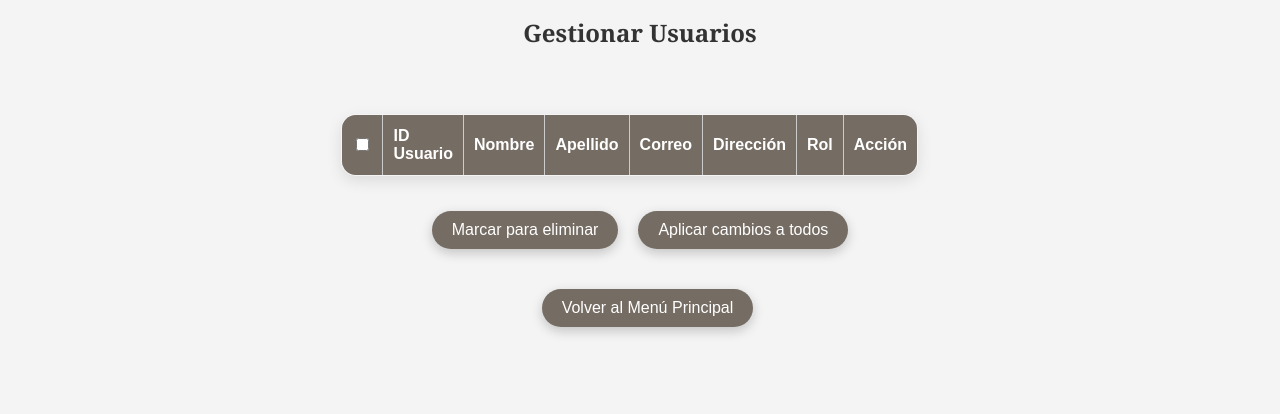
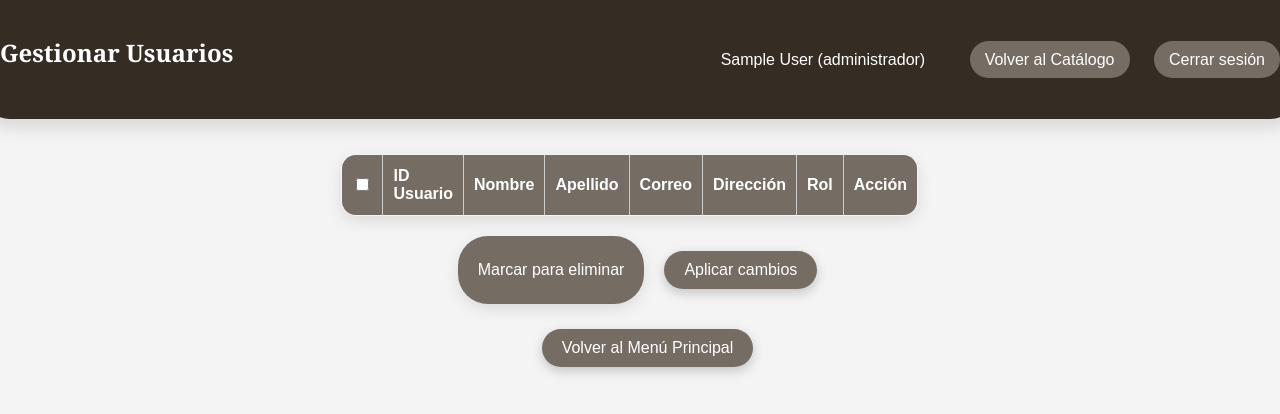
Before and after one commit to JNArrazola/library-system, a PHP site: page /pages/manage_users.php in a window 1280 px wide. Shown: the top 414 px of the page. Run offline with PHP 8.4, Linux system fonts and the light colour scheme; the visitor is signed in with stand-in values (Sample User, id 1); data that the repository does not hold is empty.

Commit message:
more views

```diff
--- a/pages/login.php
+++ b/pages/login.php
@@ -35,7 +35,7 @@
 <head>
     <meta charset="UTF-8">
     <meta name="viewport" content="width=device-width, initial-scale=1.0">
-    <link rel="stylesheet" href="../styles/login.css">
+    <link rel="stylesheet" href="../styles/login.css?v=<?php echo time(); ?>">
     <title>Inicio de Sesión</title>
 </head>
 <body>
--- a/pages/manage_users.php
+++ b/pages/manage_users.php
@@ -89,7 +89,6 @@
 $users = $stmt->fetchAll();
 ?>
 
-
 <!DOCTYPE html>
 <html lang="es">
 <head>
@@ -97,6 +96,7 @@
     <meta name="viewport" content="width=device-width, initial-scale=1.0">
     <title>Gestionar Usuarios</title>
     <link rel="stylesheet" href="../styles/manage_users.css?v=<?= time(); ?>">
+
        <script>
     const confirmDeleteMessage = <?php echo ($_SESSION['rol'] === 'administrador') ? "'¿Estás seguro de que quieres realizar esta eliminación?'" : "'¿Estás seguro de que quieres solicitar la eliminación?'"; ?>;
     const confirmUpdateMessage = <?php echo ($_SESSION['rol'] === 'administrador') ? "'¿Estás seguro de que quieres aplicar los cambios?'" : "'¿Estás seguro de que quieres solicitar esta actualización?'"; ?>;
@@ -130,10 +130,16 @@
         checkboxes.forEach(checkbox => checkbox.checked = source.checked);
     }
 </script>
-
 </head>
 <body>
+    <header>
         <h1>Gestionar Usuarios</h1>
+        <div class="user-menu">
+            <span><?= htmlspecialchars($_SESSION['nombre']) ?> (<?= htmlspecialchars($_SESSION['rol']) ?>)</span>
+            <a href="catalog.php" class="catalog-link">Volver al Catálogo</a>
+            <a href="../config/logout.php" class="logout-button">Cerrar sesión</a>
+        </div>
+    </header>
 
     <?php if ($success_message): ?>
         <p class="success"><?= htmlspecialchars($success_message) ?></p>
@@ -186,28 +192,15 @@
             </tbody>
         </table>
 
-    <?php if ($_SESSION['rol'] === 'administrador'): ?>
-        <div class="button-group" style="display: flex; gap: 10px; margin-top: 20px;">
-            <button type="button" id="select_button" onclick="toggleDeletionMode()">Marcar para eliminar</button>
-            <button type="submit" id="submit_button" onclick="return confirmUpdate();">Aplicar cambios a todos</button>
+        <div class="button-group">
+            <button type="button" onclick="toggleDeletionMode()">Marcar para eliminar</button>
+            <button type="submit" id="submit_button" onclick="return confirmUpdate();">Aplicar cambios</button>
             <button type="submit" id="delete_button" style="display:none;" onclick="return confirmDeletion();">Eliminar seleccionados</button>
         </div>
-    <?php elseif ($_SESSION['rol'] === 'bibliotecario'): ?>
-        <div class="button-group" style="display: flex; gap: 10px; margin-top: 20px;">
-            <button type="button" id="select_button" onclick="toggleDeletionMode()">Marcar para eliminar</button>
-            <button type="submit" id="submit_button" onclick="return confirmUpdate();">Enviar todos los cambios</button>
-            <button type="submit" id="delete_button" style="display:none;" onclick="return confirmDeletion();">Enviar solicitudes de eliminación</button>
-        </div>
-    <?php endif; ?>
     </form>
 
-
     <div class="return-menu">
-        <?php if ($_SESSION['rol'] === 'administrador'): ?>
-            <a href="administrators/admin_dashboard.php" class="return-button">Volver al Menú Principal</a>
-        <?php elseif ($_SESSION['rol'] === 'bibliotecario'): ?>
-            <a href="librarians/librarian_dashboard.php" class="return-button">Volver al Menú Principal</a>
-        <?php endif; ?>
+        <a href="catalog.php" class="return-button">Volver al Menú Principal</a>
     </div>
 </body>
 </html>
--- a/styles/manage_users.css
+++ b/styles/manage_users.css
@@ -19,6 +19,43 @@
     padding: 20px;
     box-shadow: 0 10px 15px rgba(0, 0, 0, 0.1);
     border-radius: 0 0 30px 30px;
+}
+f
+.user-menu {
+    position: center;
+    top: 20px;
+    right: 20px;
+}
+
+.user-menu span {
+    font-size: 16px;
+    color: white;
+    margin-right: 20px;
+}
+
+.catalog-link,
+.logout-button {
+    background-color: #756c63;
+    border-radius: 30px;
+    color: rgb(255, 255, 255);
+    margin-left: 20px;
+    padding: 10px 15px;
+    text-decoration: none;
+}
+
+.logout-button:hover {
+    background-color: #6e0a0a;
+    transform: scale(1.05);
+}
+
+.catalog-link:hover {
+    background-color: #617f26;
+    transform: scale(1.05);
+}
+
+.book-management {
+    margin: 40px;
+    text-align: center;
 }
 
 h1 {
```
Also changed, not shown: styles/login.css (+27 -37 lines). Lines whose indentation alone changed are shown as unchanged.
